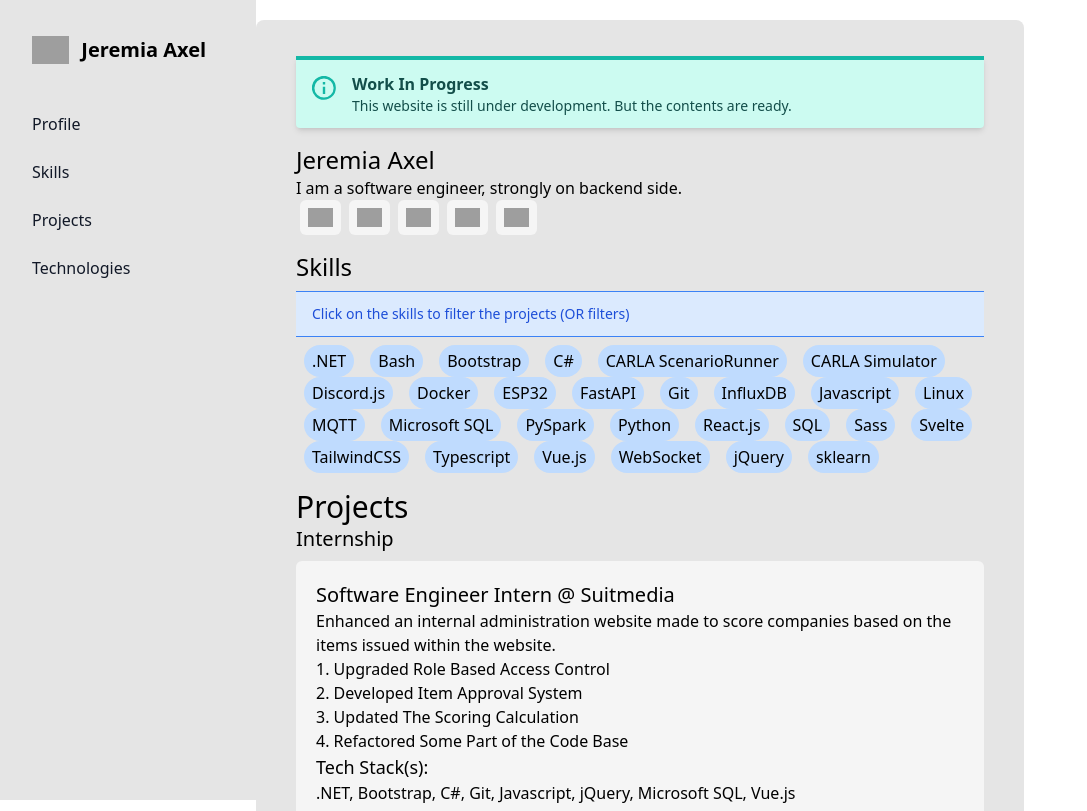
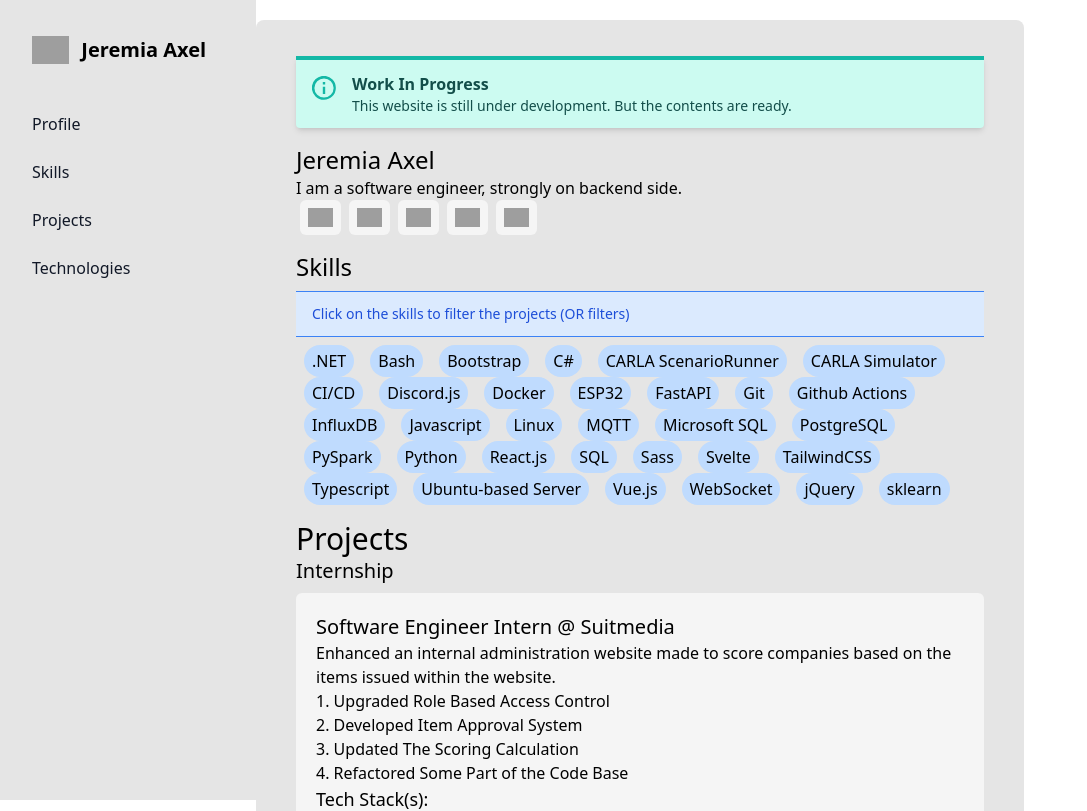
Before and after one commit to jeremiaaxel/jeremiaaxel.github.io, a SvelteKit app: page / in a window 1280 px wide. Shown: the top 811 px of the page, without its empty margins (0-1087 px from the left). Built offline with nearby package versions, Linux system fonts and the light colour scheme; grey boxes are pictures that could not be loaded.

Commit message:
add fulltime

```diff
--- a/src/lib/data/data.json
+++ b/src/lib/data/data.json
@@ -16,6 +16,24 @@
 			],
 			"techStacks": ["Svelte", "Typescript", "TailwindCSS", "Git"],
 			"tags": ["frontend"]
+		},
+		{
+			"type": "fulltime",
+			"name": "Software Engineer",
+			"organization": "Quantum Teknologi Nusantara",
+			"description": "Worked on several projects as both front-end and back-end developer.",
+			"tasks": [
+				{
+					"name": "Implemented Deployment Automation",
+					"description": "Using Github Actions, I implemented deployment automation for the backend and frontend of the project. The deployment automation is triggered on every push to the main branch. This automation allows the team to deploy the project without having to manually build and deploy the project."
+				},
+				{
+					"name": "Developed A Background Service",
+					"description": "As a part of the project, I developed a background service that checks for unprocessed data in the database and process it in another background process."
+				}
+			],
+			"techStacks": ["Python", "PostgreSQL", "React.js","Javascript", "Typescript", "TailwindCSS", "Github Actions", "Git", "Ubuntu-based Server", "CI/CD"],
+			"tags": ["fullstack", "backend"]
 		},
 		{
 			"type": "internship",
--- a/src/routes/+page.svelte
+++ b/src/routes/+page.svelte
@@ -19,7 +19,7 @@
 	const projectPriorities = ['internship', 'volunteering', 'school', 'personal'];
 
 	const profile: Profile = profileJson;
-	const { projects, technologies, experiences } = dataJson;
+	const { projects, technologies, } = dataJson;
 	const { items: sidebarItems, brand } = sidebarJson;
 
 
--- a/vite.config.ts
+++ b/vite.config.ts
@@ -2,5 +2,6 @@ import { sveltekit } from '@sveltejs/kit/vite';
 import { defineConfig } from 'vite';
 
 export default defineConfig({
-	plugins: [sveltekit()]
+	base: './',
+	plugins: [sveltekit()],
 });
```
